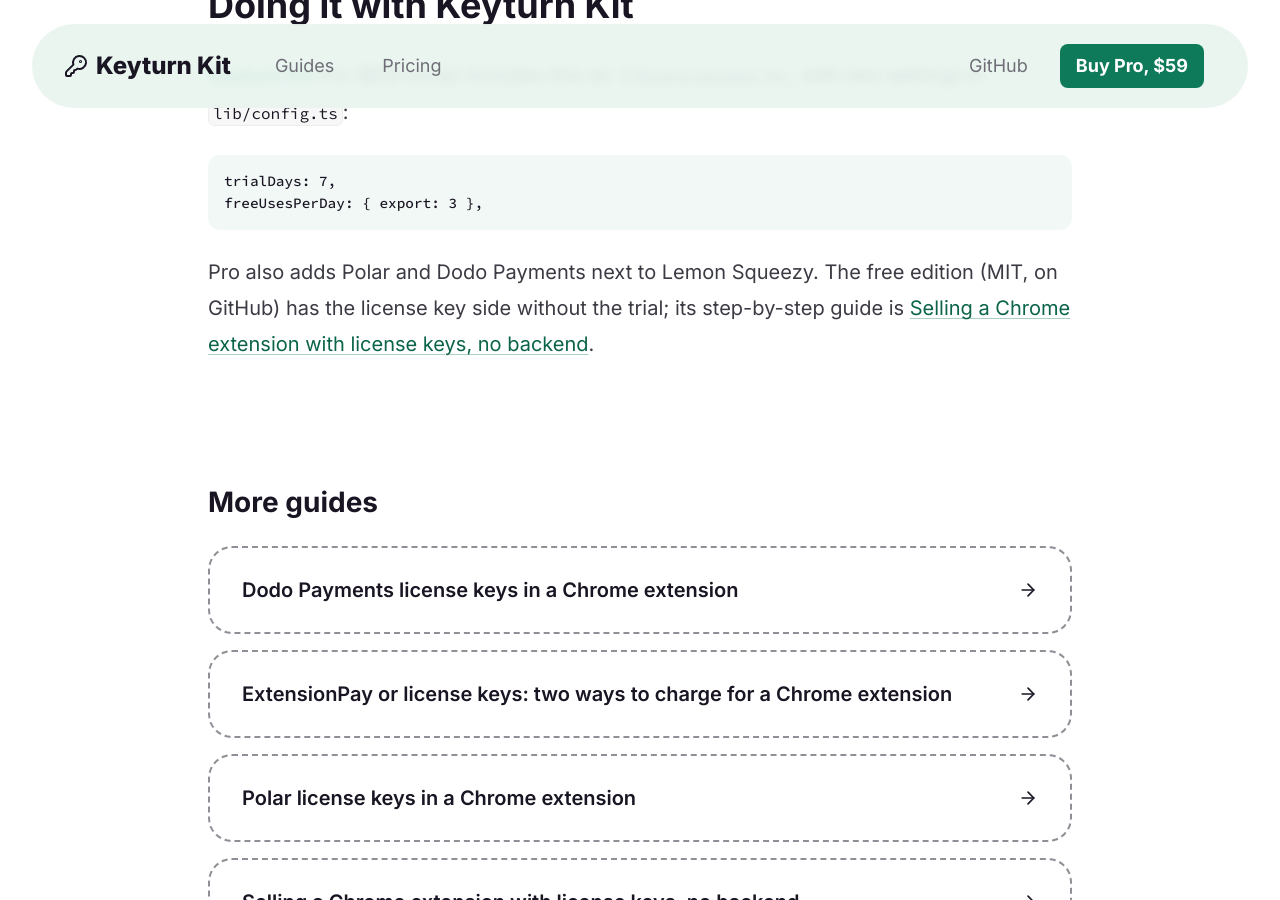
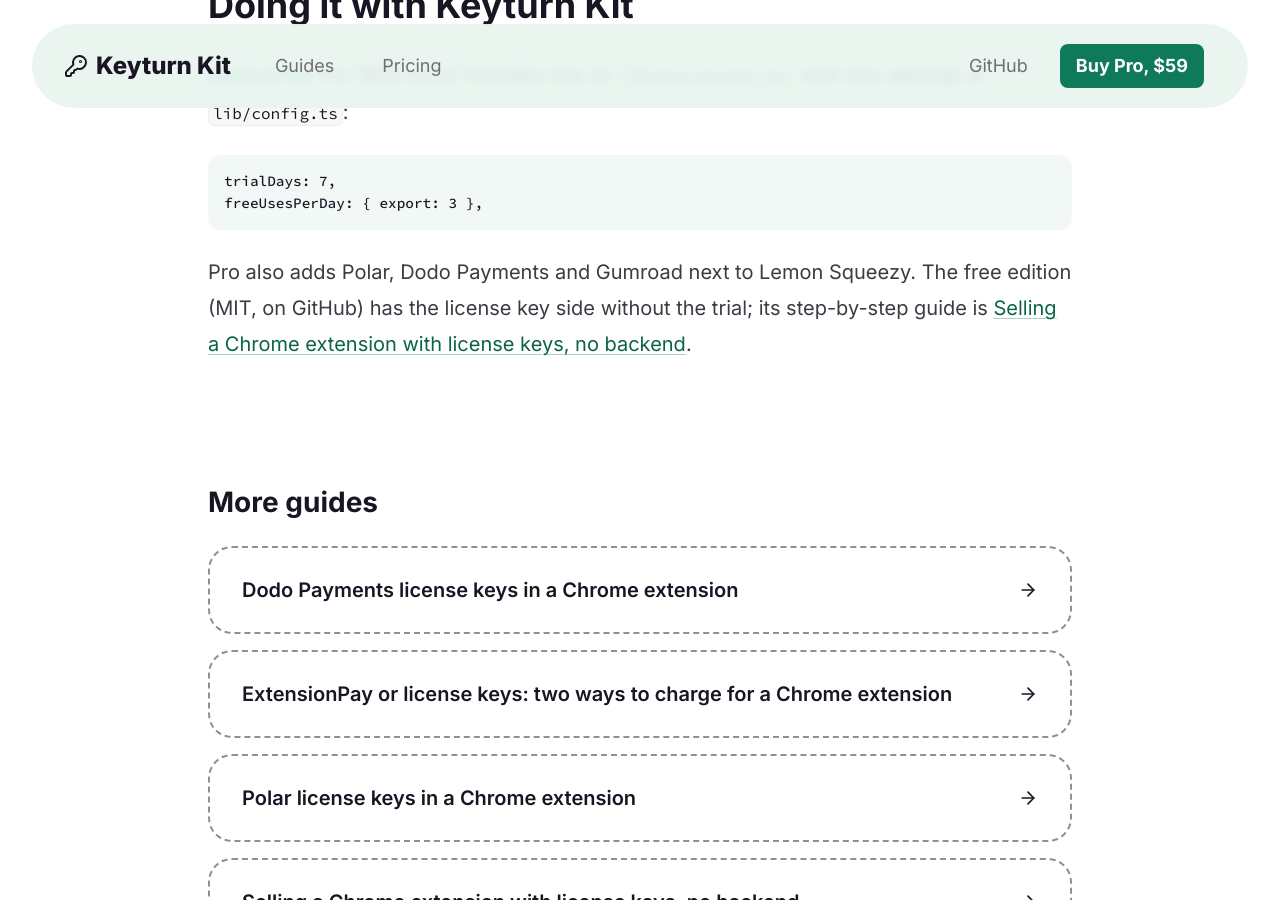
Before and after one commit to keyturnkit/keyturnkit.github.io, a Jekyll site: the page built from guides/chrome-extension-free-trial.md, in a window 1280 px wide and 900 px high, scrolled down 2271 px. Built offline with Jekyll 4.4.1, drawn with Linux system fonts in a browser that asks for light colours.

Commit message:
Guides: Pro adds Gumroad

````diff
--- a/guides/chrome-extension-free-trial.md
+++ b/guides/chrome-extension-free-trial.md
@@ -56,4 +56,4 @@
 freeUsesPerDay: { export: 3 },
 ```
 
-Pro also adds Polar and Dodo Payments next to Lemon Squeezy. The free edition (MIT, on GitHub) has the license key side without the trial; its step-by-step guide is [Selling a Chrome extension with license keys, no backend](/guides/license-keys-chrome-extension/).
+Pro also adds Polar, Dodo Payments and Gumroad next to Lemon Squeezy. The free edition (MIT, on GitHub) has the license key side without the trial; its step-by-step guide is [Selling a Chrome extension with license keys, no backend](/guides/license-keys-chrome-extension/).
````
Also changed, not shown: guides/dodo-license-keys-chrome-extension.md (+1 -1 lines), guides/extensionpay-alternative.md (+1 -1 lines), guides/license-keys-chrome-extension.md (+1 -1 lines), guides/polar-license-keys-chrome-extension.md (+1 -1 lines).
